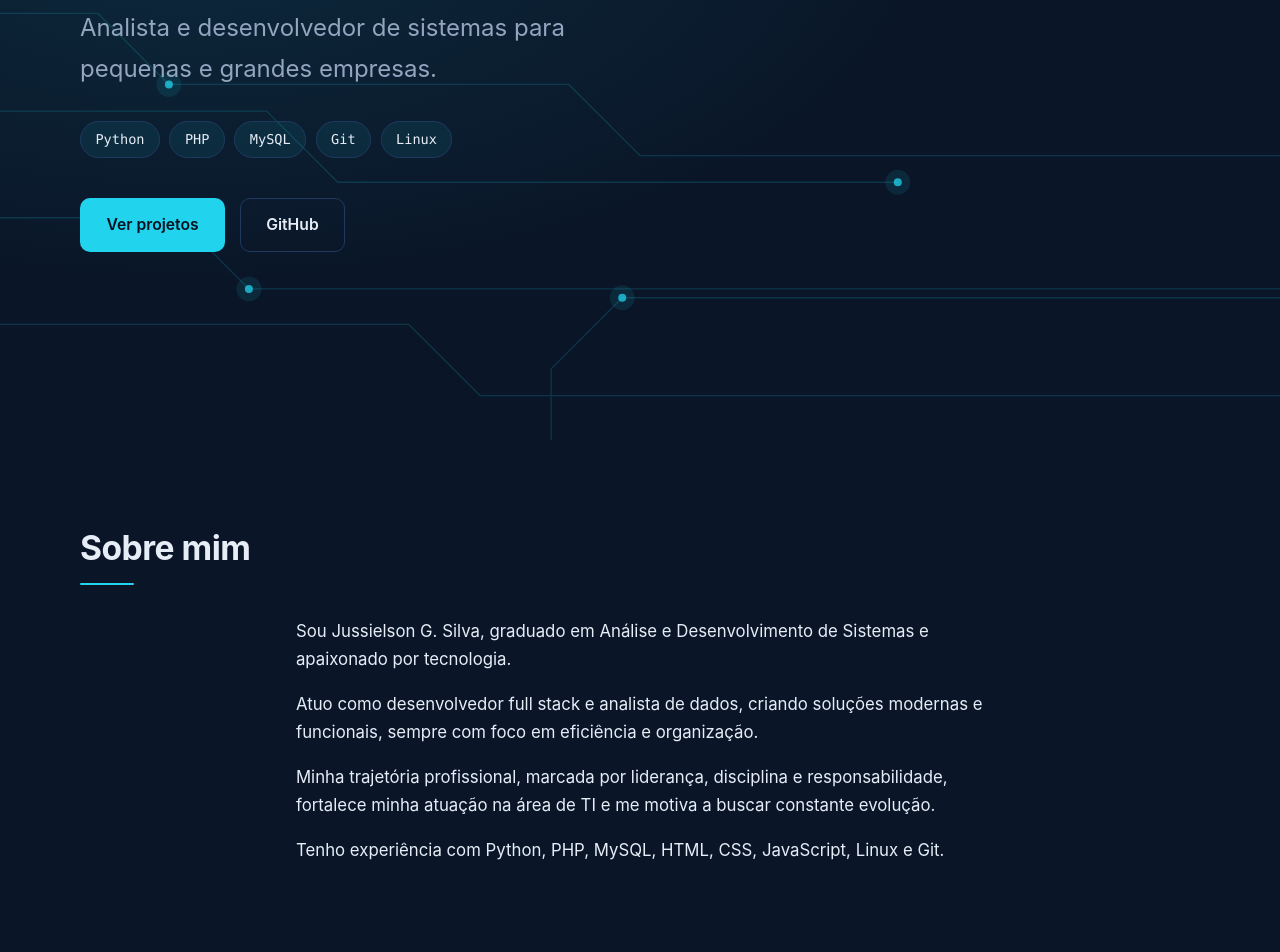
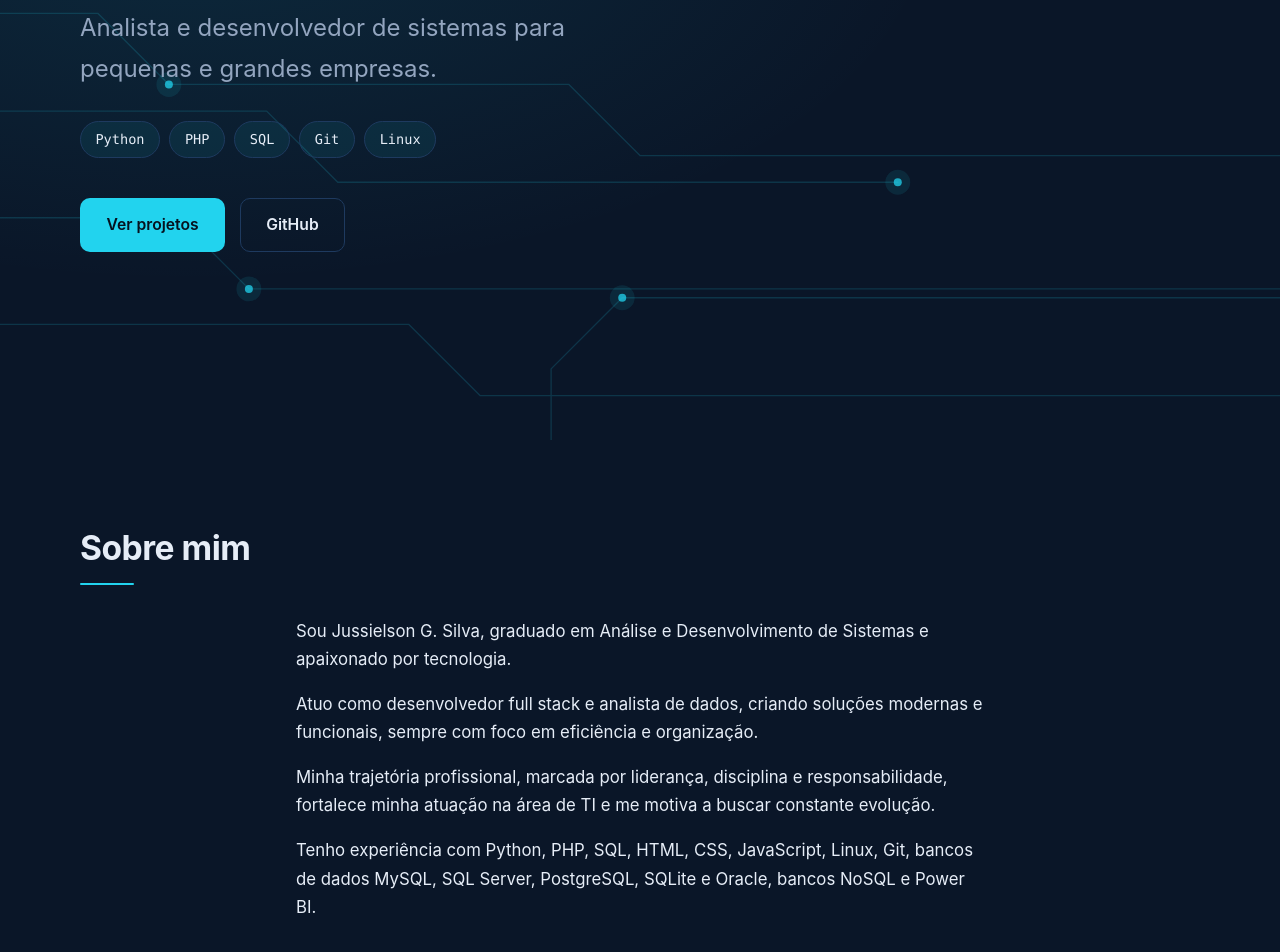
Before and after one commit to JussielsonGsilva/meu-portfolio, a plain HTML site: page index.html in a window 1280 px wide. Shown: the part 360-1312 px from the top of the page. Drawn offline with Linux system fonts and the light colour scheme.

Commit message:
docs: atualiza stack e experiência técnica no portfólio
- Troca "MySQL" por "SQL" na lista do hero
- Amplia a lista de experiência do "Sobre" com SQL Server, PostgreSQL,
  SQLite, Oracle, bancos NoSQL e Power BI
- Tags dos cards de projeto mantidas com "MySQL" (tecnologia específica
  de cada projeto)

Co-Authored-By: Claude Opus 5 <noreply@anthropic.com>

```diff
--- a/index.html
+++ b/index.html
@@ -60,7 +60,7 @@
             <ul class="hero-stack">
                 <li>Python</li>
                 <li>PHP</li>
-                <li>MySQL</li>
+                <li>SQL</li>
                 <li>Git</li>
                 <li>Linux</li>
             </ul>
@@ -92,7 +92,9 @@
                 buscar constante evolução.
             </p>
             <p>
-                Tenho experiência com Python, PHP, MySQL, HTML, CSS, JavaScript, Linux e Git.
+                Tenho experiência com Python, PHP, SQL, HTML, CSS, JavaScript, Linux, Git,
+                bancos de dados MySQL, SQL Server, PostgreSQL, SQLite e Oracle, bancos NoSQL
+                e Power BI.
             </p>
         </div>
     </section>
```
